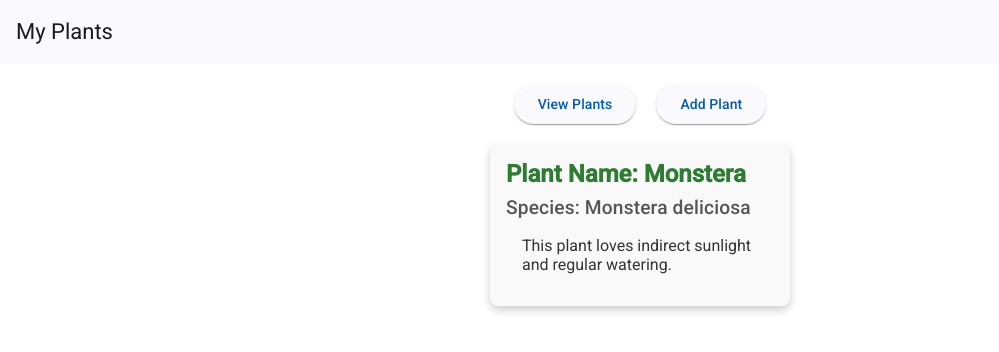
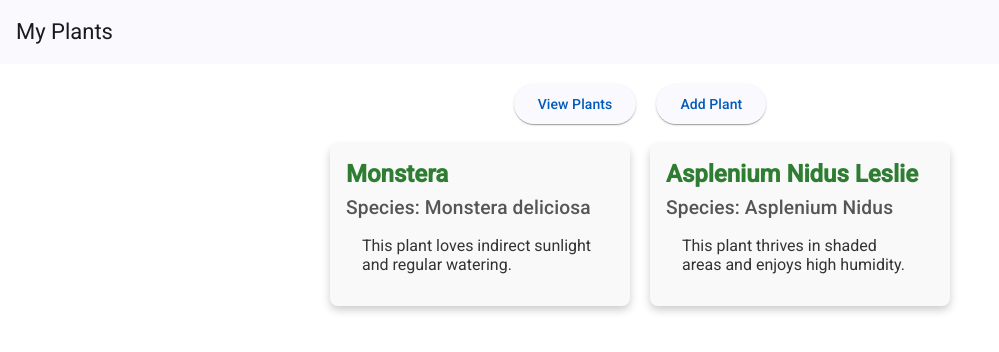
Before and after one commit to BublikTV/My-Plants, an Angular app: page /my-plants in a window 1280 px wide. Shown: the top 352 px of the page, without its empty margins (0-999 px from the left). Built offline with nearby package versions, Linux system fonts and the light colour scheme.

Commit message:
style: update my-plants component to include additional plant cards and improve layout with flexbox

```diff
--- a/src/app/components/my-plants/my-plants.component.html
+++ b/src/app/components/my-plants/my-plants.component.html
@@ -1,9 +1,19 @@
-<div style="display: flex; justify-content: center; margin-top: 20px;">
+<div style="display: flex; justify-content: center; gap: 20px; margin-top: 20px; flex-wrap: wrap;">
+    <!-- Karta Monstera -->
     <mat-card style="width: 300px;">
-      <mat-card-title>Plant Name: Monstera</mat-card-title>
+      <mat-card-title>Monstera</mat-card-title>
       <mat-card-subtitle>Species: Monstera deliciosa</mat-card-subtitle>
       <mat-card-content>
         <p>This plant loves indirect sunlight and regular watering.</p>
       </mat-card-content>
     </mat-card>
+
+    <!-- Karta Asplenium Nidus Leslie -->
+    <mat-card style="width: 300px;">
+      <mat-card-title>Asplenium Nidus Leslie</mat-card-title>
+      <mat-card-subtitle>Species: Asplenium Nidus</mat-card-subtitle>
+      <mat-card-content>
+        <p>This plant thrives in shaded areas and enjoys high humidity.</p>
+      </mat-card-content>
+    </mat-card>
   </div>
```
